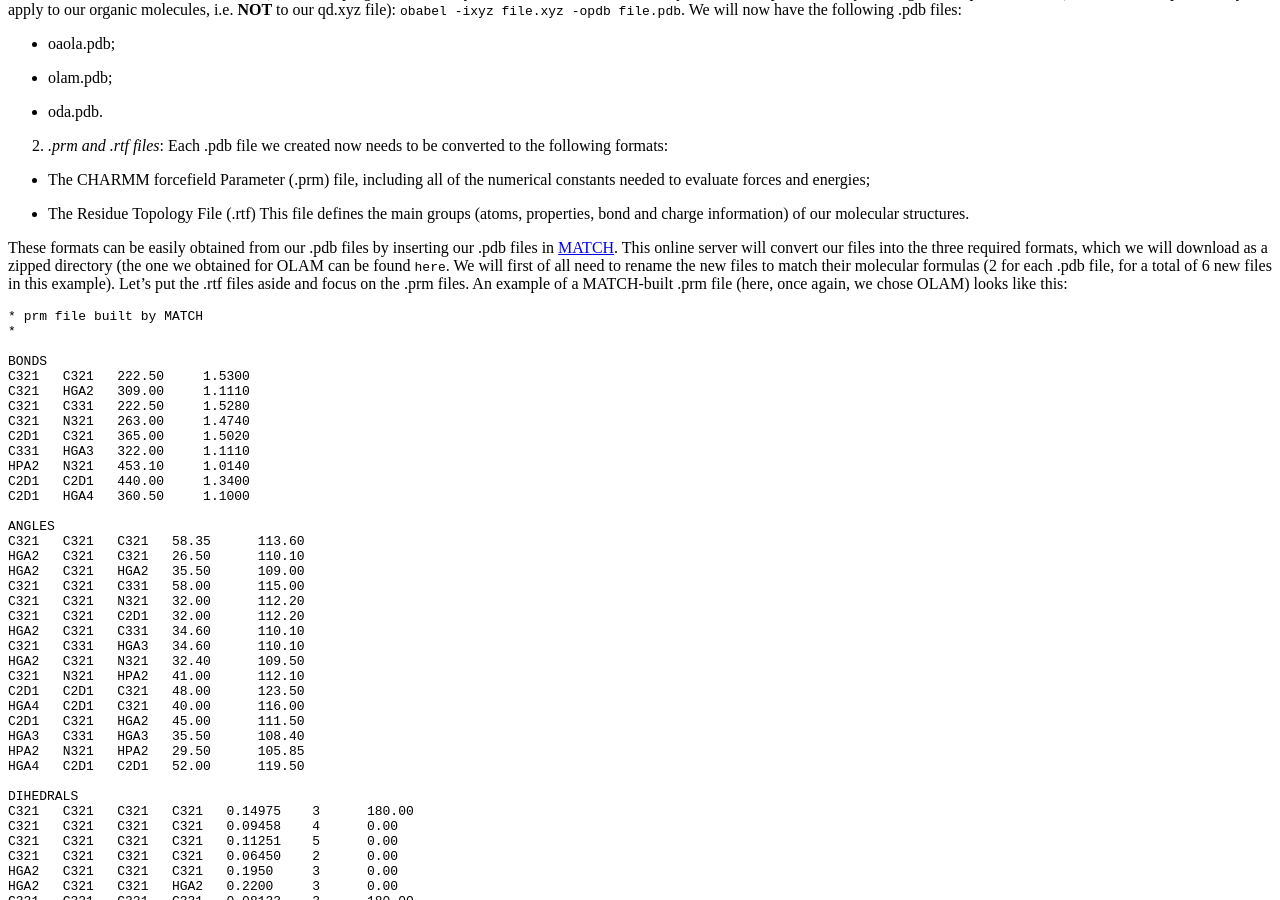
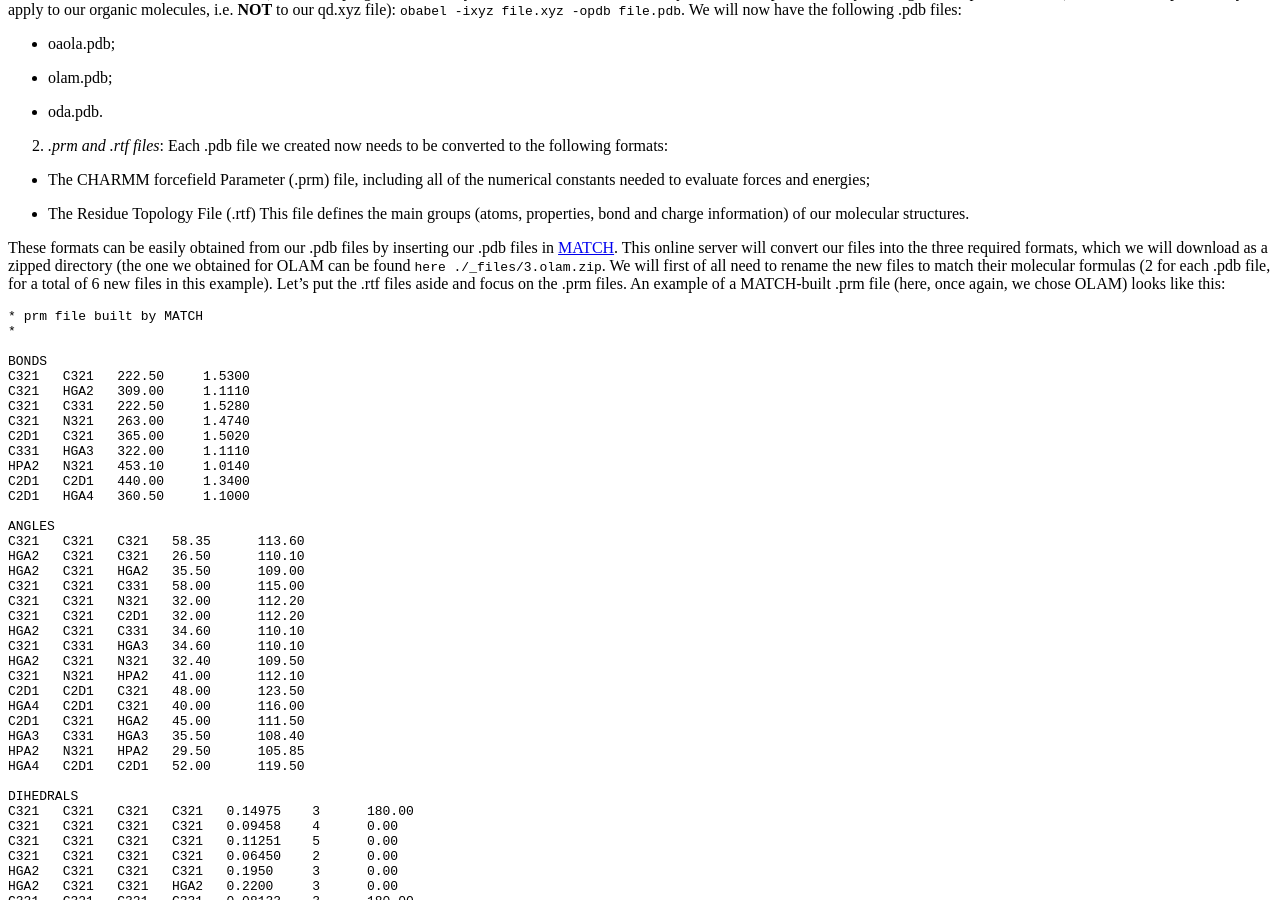
Before and after one commit to nlesc-nano/Tutorials, a Sphinx documentation site: the page built from docs/3_simulation_box.rst, in a window 1280 px wide and 900 px high, scrolled down 2517 px. Built offline with Sphinx 7.4.7 and the Read the Docs theme 2.0.0, drawn with Linux system fonts in a browser that asks for light colours.

Commit message:
Create 3_simulation_box.rst

```diff
--- a/docs/3_simulation_box.rst
+++ b/docs/3_simulation_box.rst
@@ -104,7 +104,7 @@ We will now have the following .pdb files:
 - The CHARMM forcefield Parameter (.prm) file, including all of the numerical constants needed to evaluate forces and energies;
 - The Residue Topology File (.rtf) This file defines the main groups (atoms, properties, bond and charge information) of our molecular structures.
 
-These formats can be easily obtained from our .pdb files by inserting our .pdb files in `MATCH <https://brooks.chem.lsa.umich.edu/index.php?matchserver=submit>`__. This online server will convert our files into the three required formats, which we will download as a zipped directory (the one we obtained for OLAM can be found :download:`here <./_files/3.olam.zip>`. We will first of all need to rename the new files to match their molecular formulas (2 for each .pdb file, for a total of 6 new files in this example).
+These formats can be easily obtained from our .pdb files by inserting our .pdb files in `MATCH <https://brooks.chem.lsa.umich.edu/index.php?matchserver=submit>`__. This online server will convert our files into the three required formats, which we will download as a zipped directory (the one we obtained for OLAM can be found :download:`here ./_files/3.olam.zip`. We will first of all need to rename the new files to match their molecular formulas (2 for each .pdb file, for a total of 6 new files in this example).
 Let's put the .rtf files aside and focus on the .prm files. An example of a MATCH-built .prm file (here, once again, we chose OLAM) looks like this:
 
 ::
```
